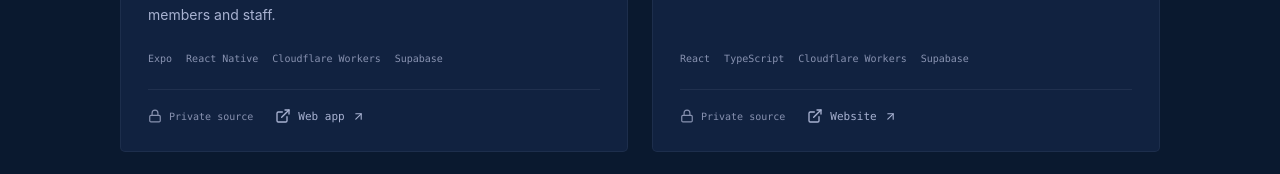
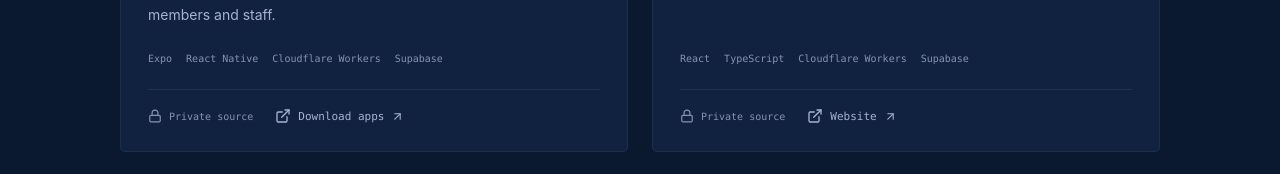
Before and after one commit to tenapato/portfolio-pato, a Next.js app: page / in a window 1280 px wide. Shown: the part 2844-3018 px from the top of the page. Built offline with nearby package versions, Linux system fonts and the light colour scheme.

Commit message:
Point BKR portfolio link to app downloads

```diff
--- a/src/data/projects.ts
+++ b/src/data/projects.ts
@@ -42,7 +42,7 @@ export const projects: Project[] = [
     tags: ['Expo', 'React Native', 'Cloudflare Workers', 'Supabase'],
     sourceVisibility: 'private',
     externalLinks: [
-      { label: 'Web app', url: 'https://www.bkracademy.com' },
+      { label: 'Download apps', url: 'https://www.bkracademy.com/apps' },
     ],
   },
   {
```
